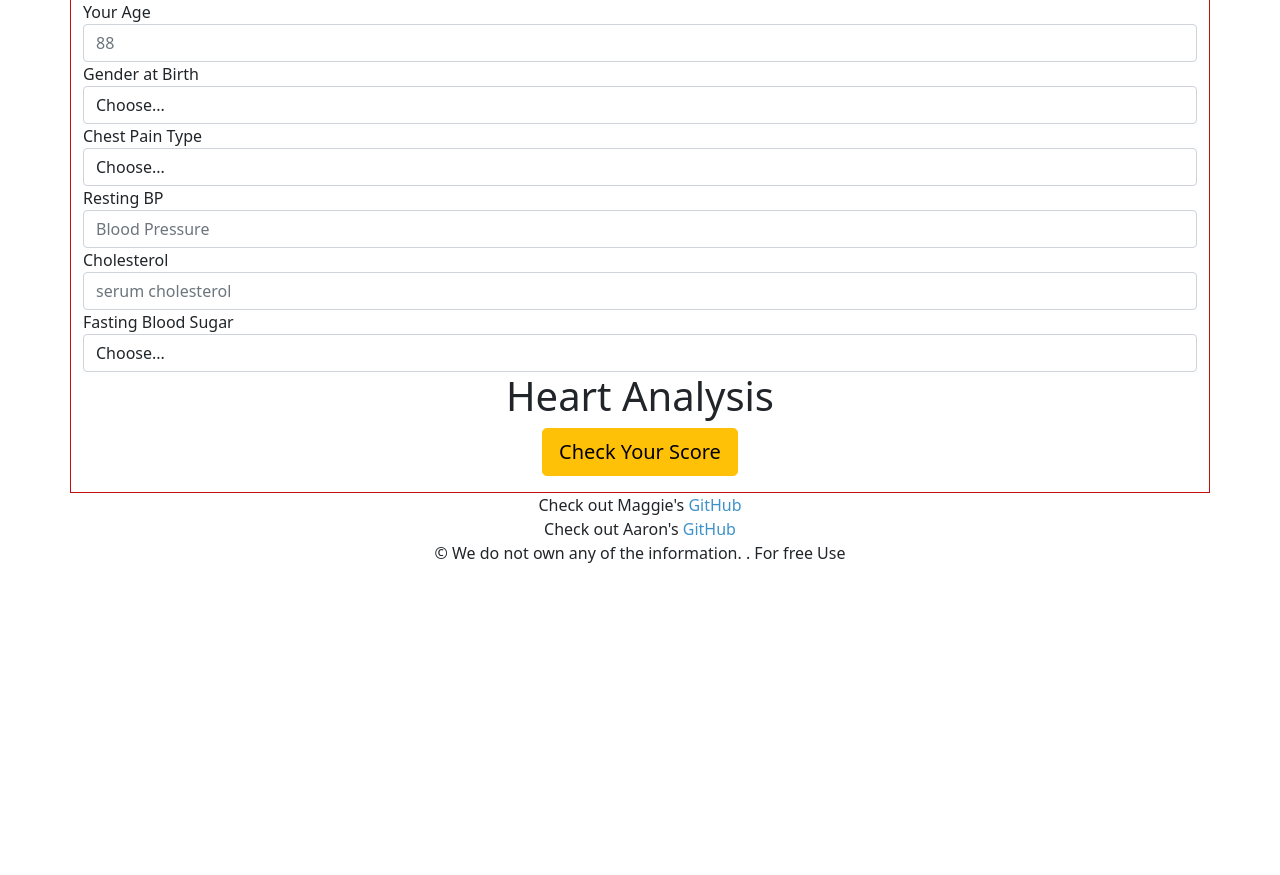
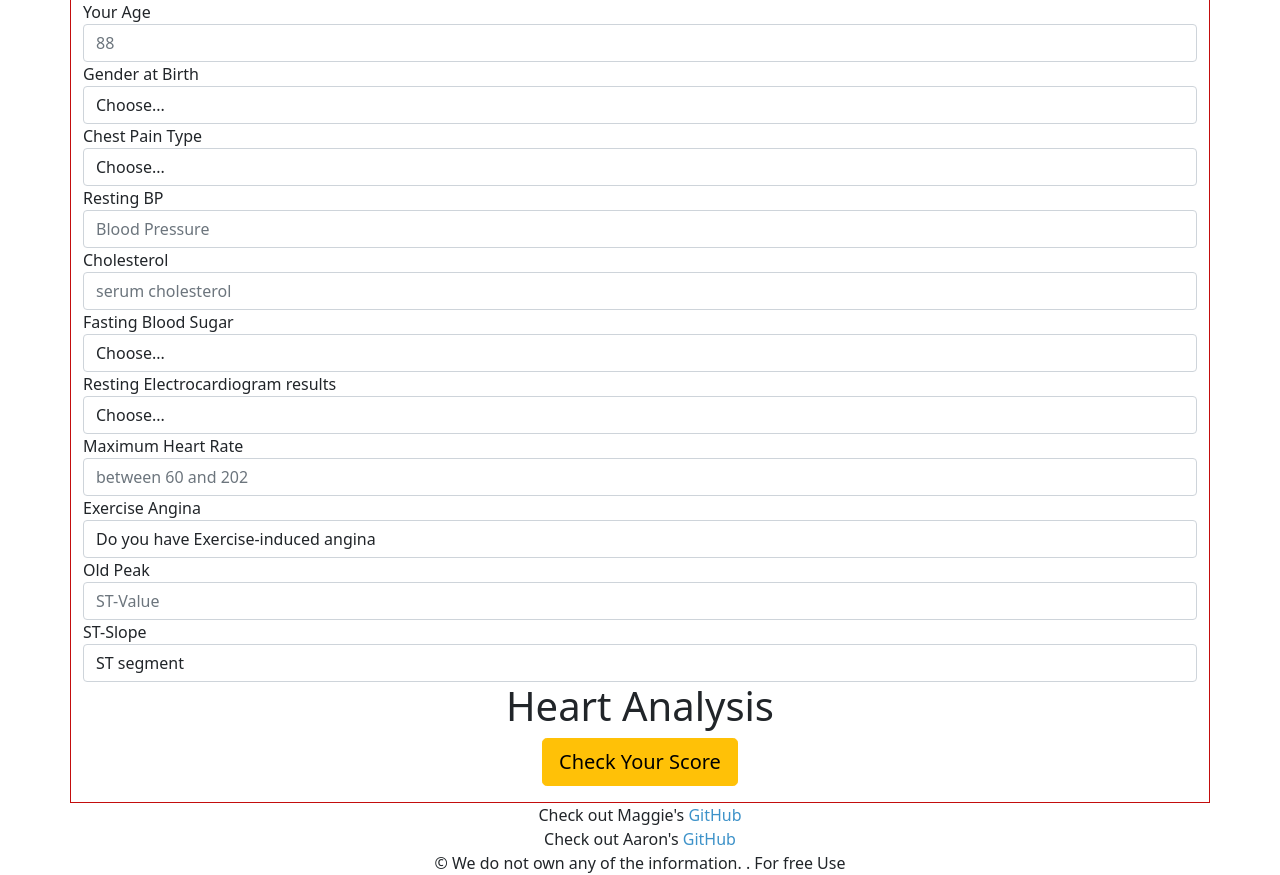
Before and after one commit to stewamag/Heart_Disease, a Flask app: page /checkyourheart in a window 1280 px wide. Shown: the part 701-1576 px from the top of the page. Before the commit the page ends 1264 px from the top, so only its background shows below. Run offline with Flask 2, Linux system fonts and the light colour scheme.

Commit message:
updated flash app

```diff
--- a/static/style.css
+++ b/static/style.css
@@ -266,5 +266,5 @@ img {
   display: inline;
   padding: 12px;
   border: 1px solid red;
-  margin-right: 220px;
+  margin-right: 200px;
 }
--- a/templates/checkheart.html
+++ b/templates/checkheart.html
@@ -82,7 +82,7 @@
               </select>
           </div>
           <div class="form-group">
-              <label for="sexInput">Chest Pain Type</label>
+              <label for="chestInput">Chest Pain Type</label>
               <select class="form-control" id="sexInput">
                   <option selected>Choose...</option>
                   <option value="TA">TA: Typical Angina</option>
@@ -92,20 +92,54 @@
               </select>
           </div>
           <div class="form-group">
-              <label for="beatsInput">Resting BP</label>
+              <label for="restingInput">Resting BP</label>
               <input type="beats" class="form-control" id="beatsInput" placeholder="Blood Pressure">
           </div>
           <div class="form-group">
-              <label for="beatsInput">Cholesterol</label>
-              <input type="beats" class="form-control" id="beatsInput" placeholder="serum cholesterol">
+              <label for="cholestrolInput">Cholesterol</label>
+              <input type="cholosterl" class="form-control" id="cholosterl" placeholder="serum cholesterol">
           </div>
           <div class="form-group">
               <label for="FastingBS">Fasting Blood Sugar</label>
-              <select class="form-control" id="sexInput">
+              <select class="form-control" id="FBS">
                   <option selected>Choose...</option>
                   <option value="1" >Greater than 120mg/dl</option>
                   <option value="0">Less than 120 mg/dl</option>
               </select>
+          </div>
+          <div class="form-group">
+            <label for="ECG">Resting Electrocardiogram results</label>
+            <select class="form-control" id="RestingECG">
+                <option selected>Choose...</option>
+                <option value="1" >Normal</option>
+                <option value="1">ST-T wave abnormality</option>
+                <option value="1">Left Ventricular Hypertrophy</option>
+            </select>
+          </div>
+          <div class="form-group">
+            <label for="maxHeart">Maximum Heart Rate</label>
+            <input type="beats" class="form-control" id="HeartRate" placeholder="between 60 and 202">
+          </div>
+          <div class="form-group">
+            <label for="Exercise">Exercise Angina</label>
+            <select class="form-control" id="Exercise">
+                <option selected>Do you have Exercise-induced angina</option>
+                <option value="1">Yes</option>
+                <option value="0">No</option>
+            </select>
+          </div>
+          <div class="form-group">
+            <label for="maxHeart">Old Peak</label>
+            <input type="beats" class="form-control" id="HeartRate" placeholder="ST-Value">
+          </div>
+          <div class="form-group">
+            <label for="Exercise">ST-Slope</label>
+            <select class="form-control" id="Exercise">
+                <option selected>ST segment</option>
+                <option value="1">Up</option>
+                <option value="0">Flat</option>
+                <option value="0">Down</option>
+            </select>
           </div>
           <div class ="container">
               <div class="jumbotron text-center">
@@ -114,6 +148,7 @@
                               role="button">Check Your Score</a></p>
               </div>
           </div>
+
       </form>
   </div>
 
```
Also changed, not shown: templates/states.html (+8 -5 lines).
